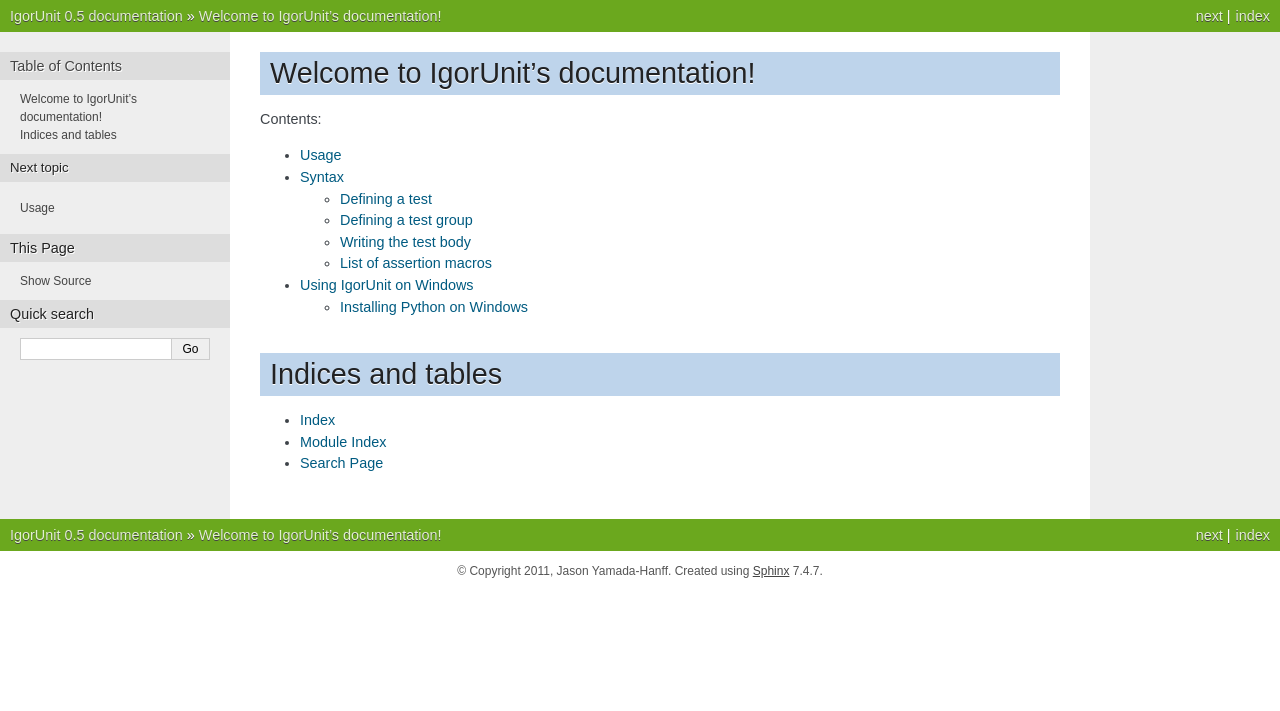
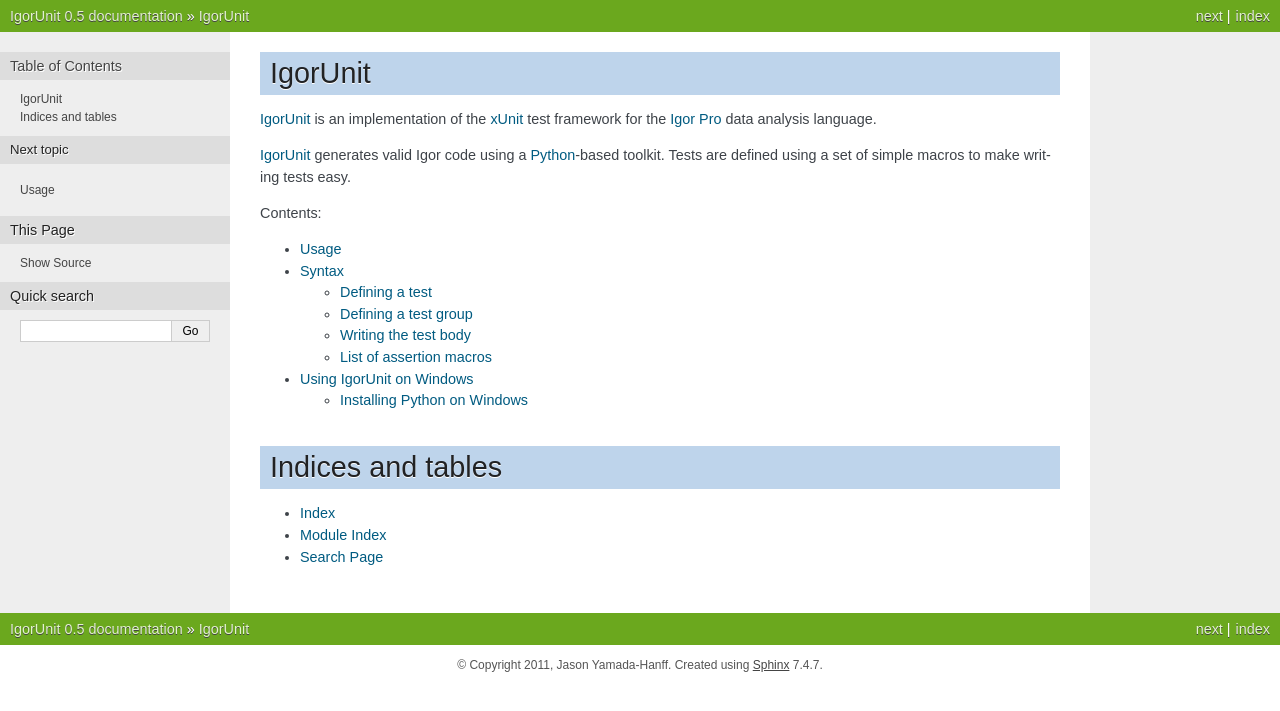
Before and after one commit to yamad/igorunit, a Sphinx documentation site: the page built from docs/index.rst, in a window 1280 px wide. Shown: the top 711 px of the page. Built offline with Sphinx 7.4.7, drawn with Linux system fonts in a browser that asks for light colours.

Commit message:
Add short intro to docs

```diff
--- a/docs/index.rst
+++ b/docs/index.rst
@@ -3,8 +3,19 @@
    You can adapt this file completely to your liking, but it should at least
    contain the root `toctree` directive.
 
-Welcome to IgorUnit's documentation!
-====================================
+IgorUnit
+========
+
+IgorUnit_ is an implementation of the xUnit_ test framework for the
+`Igor Pro`_ data analysis language.
+
+IgorUnit_ generates valid Igor code using a Python_\ -based toolkit. Tests are
+defined using a set of simple macros to make writing tests easy.
+
+.. _`IgorUnit`: http://github.com/yamad/igorunit
+.. _`Igor Pro`: http://www.wavemetrics.com
+.. _xUnit: http://www.junit.org
+.. _Python: http://www.python.org
 
 Contents:
 
```
